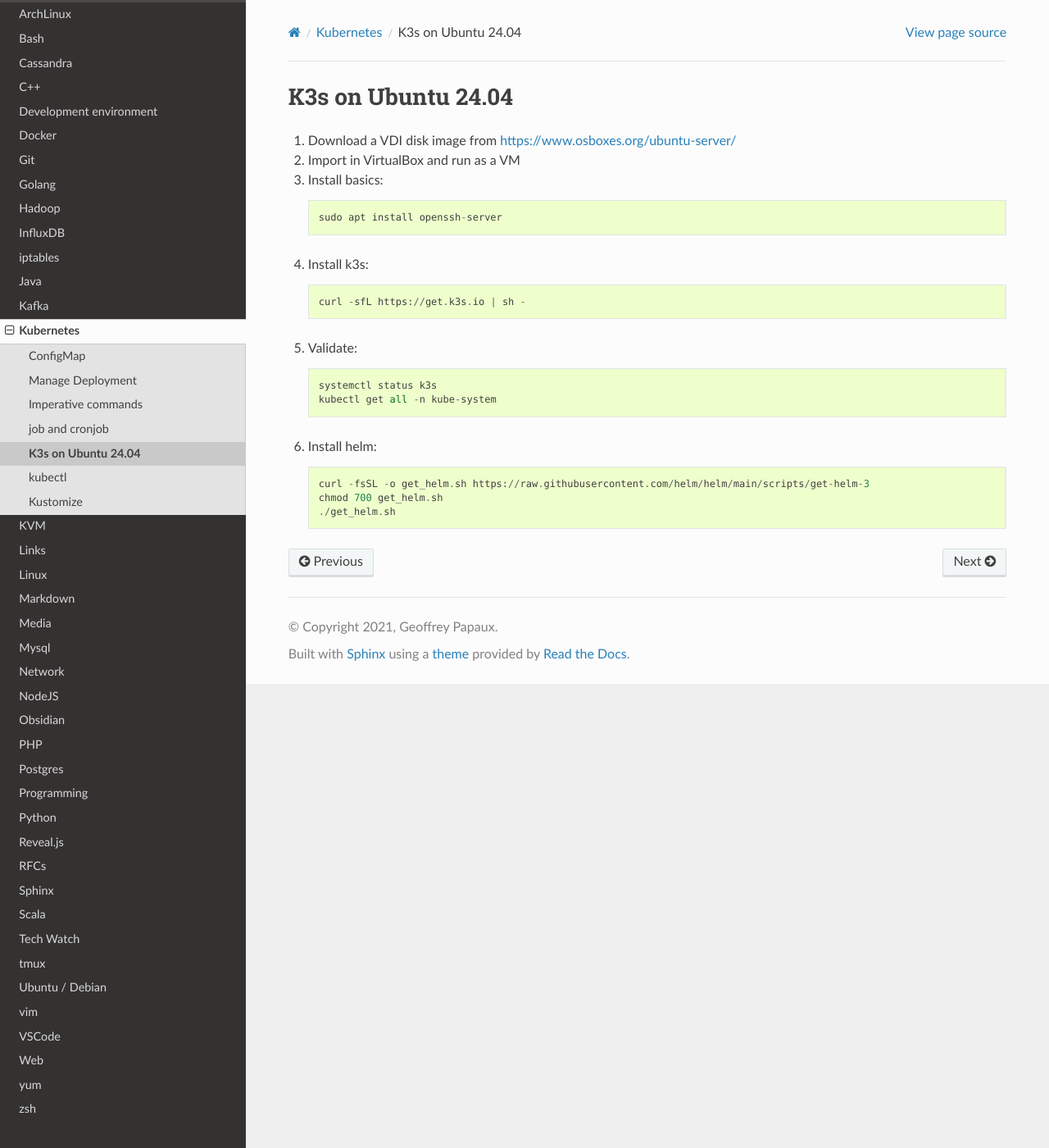
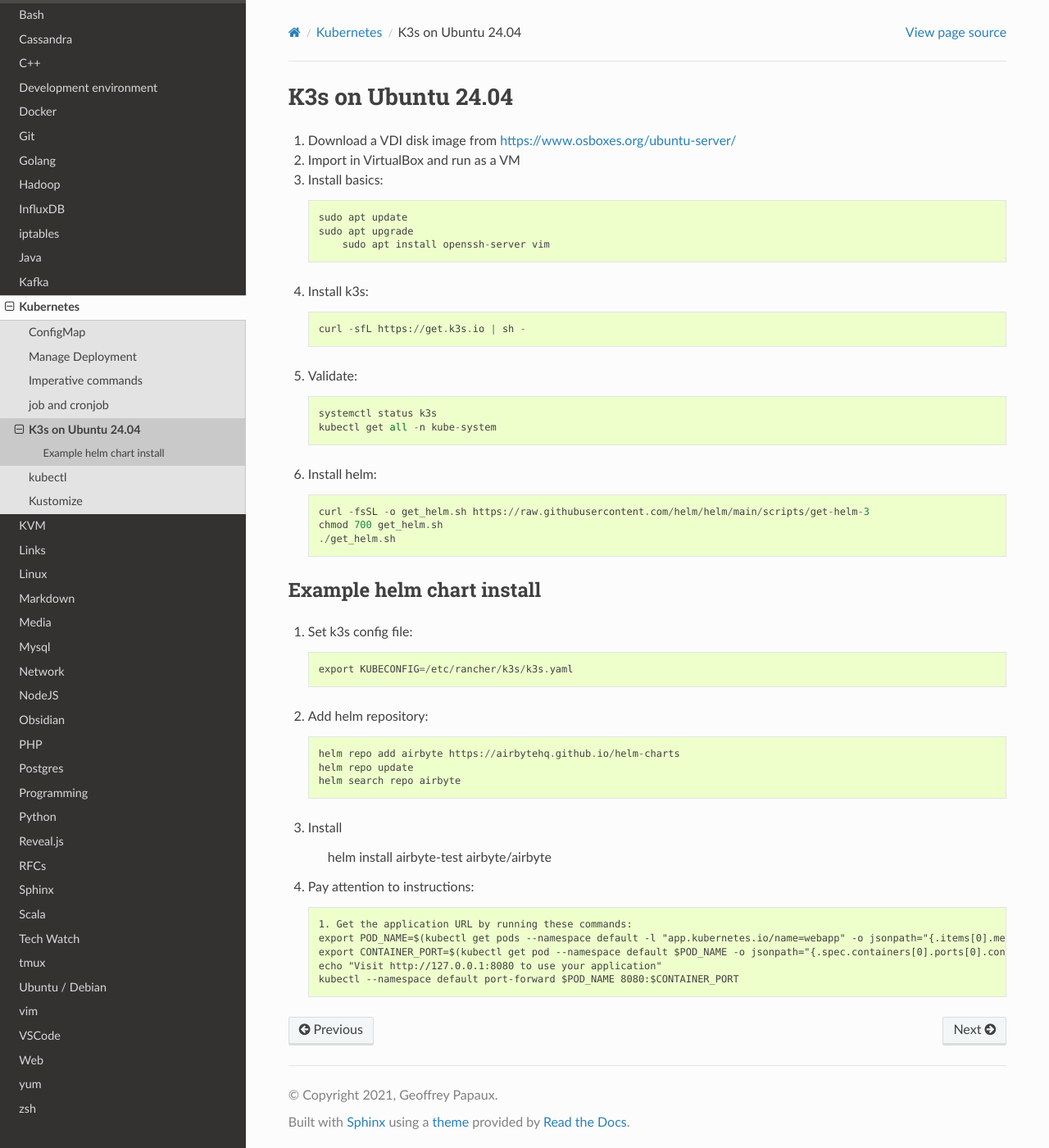
Before and after one commit to papaux/til, a Sphinx documentation site: the page built from source/kubernetes/k3s.rst, in a window 1280 px wide and 1400 px high. Shown: the whole window at 82% size. Built offline with Sphinx 7.4.7 and the Read the Docs theme 2.0.0, drawn with Linux system fonts in a browser that asks for light colours.

Commit message:
k3s: add more details and how to install a chart

```diff
--- a/source/kubernetes/k3s.rst
+++ b/source/kubernetes/k3s.rst
@@ -5,7 +5,9 @@
 2. Import in VirtualBox and run as a VM
 3. Install basics::
 
-	sudo apt install openssh-server
+    sudo apt update
+    sudo apt upgrade
+	sudo apt install openssh-server vim
 
 4. Install k3s::
 
@@ -21,3 +23,28 @@
 	curl -fsSL -o get_helm.sh https://raw.githubusercontent.com/helm/helm/main/scripts/get-helm-3
 	chmod 700 get_helm.sh
 	./get_helm.sh
+
+Example helm chart install
+--------------------------
+
+1. Set k3s config file::
+
+    export KUBECONFIG=/etc/rancher/k3s/k3s.yaml
+
+2. Add helm repository::
+
+    helm repo add airbyte https://airbytehq.github.io/helm-charts
+    helm repo update
+    helm search repo airbyte
+
+3. Install
+
+    helm install airbyte-test airbyte/airbyte
+
+4. Pay attention to instructions::
+
+    1. Get the application URL by running these commands:
+    export POD_NAME=$(kubectl get pods --namespace default -l "app.kubernetes.io/name=webapp" -o jsonpath="{.items[0].metadata.name}")
+    export CONTAINER_PORT=$(kubectl get pod --namespace default $POD_NAME -o jsonpath="{.spec.containers[0].ports[0].containerPort}")
+    echo "Visit http://127.0.0.1:8080 to use your application"
+    kubectl --namespace default port-forward $POD_NAME 8080:$CONTAINER_PORT
```
